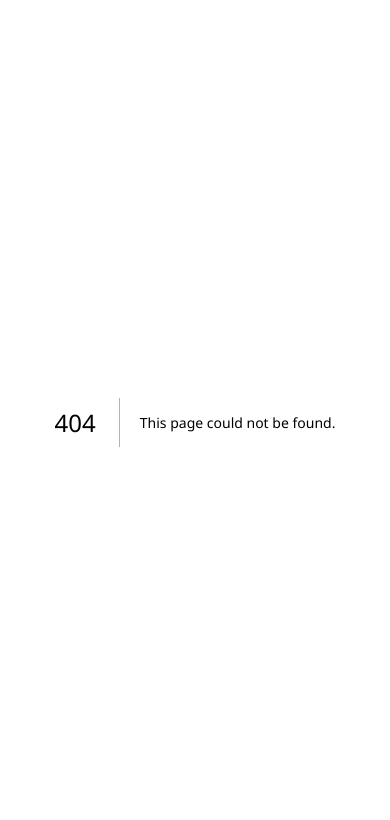
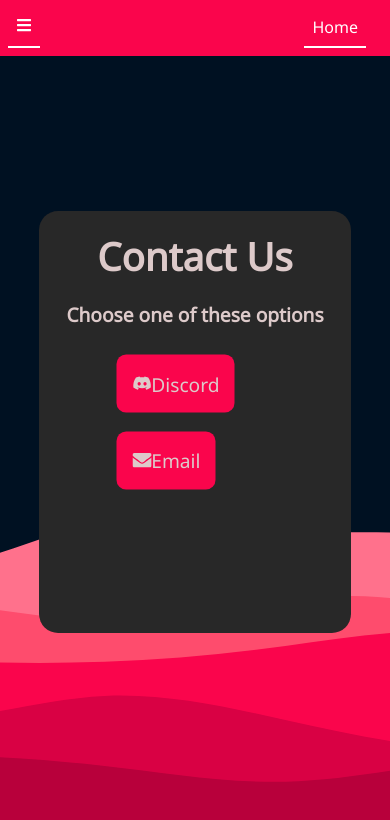
Before and after one commit to TeamWorkspaceCA/teamworkspace, a Next.js app: page /contact in a window 390 px wide. Before the commit this address had no page. Shown: the top 820 px of the page. Built offline with nearby package versions, Linux system fonts and the light colour scheme; a web font is replaced by a local one.

Commit message:
Finished the contact us for desktop, working on mobile integration.

```diff
--- a/components/Navbar.tsx
+++ b/components/Navbar.tsx
@@ -1,28 +1,101 @@
-import React, { useEffect, useState } from 'react'
+import React, { FC, useEffect, useState } from 'react'
 import GetDeviceSize, { deviceSize } from '../lib/getDeviceSize';
+import {FaBars} from 'react-icons/fa'
+import Link from 'next/link'
+
+interface NavbarLink {
+    text: string;
+    float?: any;
+    href: string;
+    ChangeNavbarMenu?: any;
+}
 
 const Navbar = () => {
+    //let deviceSize: deviceSize = 'pc';
     let [deviceSize, setDeviceSize] = useState<deviceSize>('pc');
+
+    let [links, setLinks] = useState<NavbarLink[]>([
+        {text: 'Sign In', float: 'right', href:"/signin"},
+        {text: 'Sign Up', float: 'right', href:"/signup"},
+        {text: 'Contact Us', float: 'right', href:"/contact"},
+        {text: 'Packages', float: 'left', href:"/packages"}
+    ])
+
+    let [navbarOpenState, setNavbarOpenState] = useState<boolean>(true);
+
 
     useEffect(()=>{
         setInterval(() => {
             if(typeof window != 'undefined') {
                 setDeviceSize(GetDeviceSize(window));
             }
-
-            console.log(deviceSize);
         }, 50);
     }, []);
 
+    let ChangeNavbarMenu = () => {
+        setNavbarOpenState(!navbarOpenState);
+
+        const menu: any = document.querySelector('.navbar-menu');
+
+        menu.style.animation = `slide-${navbarOpenState ? 'in' : 'out'} 1s infinite`;
+
+        setTimeout(() => {
+            menu.style.animation = '';
+            menu.style.left = `${navbarOpenState ? '0' : '-100%'}`
+        }, 1000)
+    }
+
     return (
-        <div className='navbar'>
-            <div className='navbar-btn'>Home</div>
-            <div className='navbar-btn' style={{float: "right"}}>Contact Us</div>
-            <div className='navbar-btn' style={{float: "right"}}>Sign In</div>
-            <div className='navbar-btn' style={{float: "right"}}>Sign Up</div>
-            <div className='navbar-btn'>Packages</div>
-        </div>
+        <>
+            <div className='navbar'>
+                <Link href={'/'}>
+                    <div className='navbar-btn' style={{float: deviceSize == 'pc' ? 'left' : 'right'}}>Home</div>
+                </Link>
+
+                {deviceSize == 'pc' ? (
+                    <>
+                        {
+                            links.map(x => <NavbarButton ChangeNavbarMenu={()=>{}} text={x.text} float={x.float} href={x.href}/>)
+                        }
+                    </>
+                ) : <>
+                    <div className='navbar-btn' onClick={ChangeNavbarMenu} style={{float: 'left'}}>
+                        <FaBars/>
+                    </div>
+                </>}
+            </div>
+
+
+            <div className="navbar-menu">
+                <div className="navbar-items">
+                {
+                    links.map(x => {
+                        return <>
+                            <NavbarButton ChangeNavbarMenu={ChangeNavbarMenu} text={x.text} float={''} href={x.href}/>
+                        </>
+                    })
+                }
+                </div>
+            </div>
+
+        </>
     )
 }
 
 export default Navbar
+
+
+const NavbarButton:FC<NavbarLink> = ({text, float, href, ChangeNavbarMenu}) => {
+    return <Link href={href}>
+        <div key={text} onClick={ChangeNavbarMenu}  className='navbar-btn' style={{float: float}}>
+            {text}
+        </div>
+    </Link>;
+}
+
+/*
+    <div className='navbar-btn' style={{float: "right"}}>Sign In</div>
+    <div className='navbar-btn' style={{float: "right"}}>Sign Up</div>
+    <div className='navbar-btn' style={{float: "right"}}>Contact Us</div>
+    <div className='navbar-btn'>Packages</div>
+*/
--- a/lib/getDeviceSize.ts
+++ b/lib/getDeviceSize.ts
@@ -1,7 +1,7 @@
 export default function GetDeviceSize (window: Window): deviceSize {
     let result: deviceSize = 'pc';
 
-    if(window.innerHeight > window.innerWidth) {
+    if(window.innerWidth <= 490) {
         result = 'mobile';
     }
 
--- a/pages/_app.tsx
+++ b/pages/_app.tsx
@@ -1,9 +1,14 @@
 import '../styles/globals.scss'
 import '../styles/components/navbar.scss'
+import '../styles/contacts.scss'
 import type { AppProps } from 'next/app'
+import Navbar from '../components/Navbar'
 
 function MyApp({ Component, pageProps }: AppProps) {
-  return <Component {...pageProps} />
+  return <>
+    <Navbar/>
+    <Component {...pageProps} />
+  </>
 }
 
 export default MyApp
--- /dev/null
+++ b/pages/contact.tsx
@@ -0,0 +1,29 @@
+import type { NextPage } from 'next'
+import Link from 'next/link'
+import { FaDiscord, FaEnvelope } from 'react-icons/fa'
+import Navbar from '../components/Navbar'
+
+const contact: NextPage = () => {
+    return (
+        <>
+        <div className='signinbox-middle'>
+            <h1>Contact Us</h1>
+            <h4 style={{marginTop:'1em'}}>Choose one of these options</h4>
+            <div className="contact-btns">
+                <a href='https://discord.gg/3JxeAWfQ9T' target="_blank">
+                    <div className="btn--icon">
+                        <FaDiscord /> Discord
+                    </div>
+                </a>
+                <a href="mailto:teamworkspace.ca@gmail.com">
+                    <div className="btn--icon">
+                        <FaEnvelope/> Email
+                    </div>
+                </a>
+            </div>
+        </div>
+
+        </>
+)}
+
+export default contact
--- a/pages/index.tsx
+++ b/pages/index.tsx
@@ -4,7 +4,7 @@ import Navbar from '../components/Navbar'
 const Home: NextPage = () => {
   return (
     <>
-      <Navbar />
+
       <h1>Welcome to Team Work Space!</h1>
     </>
   )
--- a/pages/signup.tsx
+++ b/pages/signup.tsx
@@ -7,7 +7,7 @@ const signup: NextPage = () => {
       <div className="signupbox-middle">
         <h1>Sign Up</h1>
         <form style={{ padding: "1.5em" }}>
-          <input type="text" placeholder="Full Legal Name" />
+          <input type="text" placeholder="Full Name" />
           <input type="email" placeholder="Email" />
           <input type="text" placeholder="Username" />
           <input type="password" placeholder="Password" />
--- a/styles/components/navbar.scss
+++ b/styles/components/navbar.scss
@@ -8,14 +8,59 @@
     top: 0%;
     left: 0%;
     display: inline-block;
+}
+.navbar-btn {
+    padding: .5em;
+    color: white;
+    border-bottom: 2px solid white;
+    cursor: pointer;
+    float: left;
+    margin-right: 1em;
+}
 
+.navbar-menu {
+    position: absolute;
+    width: 100vw;
+    height: 95%;
+
+    background: $aura;
+    top: 5%;
+    left: -100%;
+
+    .navbar-items {
+        position: absolute;
+        top: 50%;
+        left: 50%;
+        transform: translate(-50%, -60%);
+        width: 100%;
+    }
 
     .navbar-btn {
-        padding: .5em;
-        color: white;
-        border-bottom: 2px solid white;
-        cursor: pointer;
-        float: left;
-        margin-right: 1em;
+        float: none;
+        width: 80%;
+        border: 3px solid white;
+        margin: auto;
+        text-align: center;
+        margin-top: 2.5em;
     }
 }
+
+@keyframes slide-in {
+    0% {
+        left: -100%;
+    }
+
+    100% {
+        left: 0;
+    }
+}
+
+@keyframes slide-out {
+    0% {
+        left: 0%;
+    }
+
+    100% {
+        left: -100%;
+    }
+}
--- /dev/null
+++ b/styles/contacts.scss
@@ -0,0 +1,20 @@
+@import './_colors';
+
+.contact-btns {
+    display: flex;
+    flex-wrap: wrap;
+    position: absolute;
+    top: 50%;
+    left: 50%;
+    transform: translate(-50%, -50%);
+    padding: 1em;
+    gap: 1em;
+
+    .btn--icon {
+        float: left;
+        padding: .8em;
+        margin: 0;
+        font-size: 1em;
+        border-radius: .5em;
+    }
+}
--- a/styles/globals.scss
+++ b/styles/globals.scss
@@ -67,11 +67,12 @@ input {
 }
 
 .btn--icon {
-  color: $aura;
-  padding: 1em;
-  span {
-    font-size: 0.8em;
-  }
+  color: $textcolor;
+  padding: .5em;
+  display: flex;
+  align-items: center;
+  justify-content: center;
+  background: $aura;
 }
 
 
```
